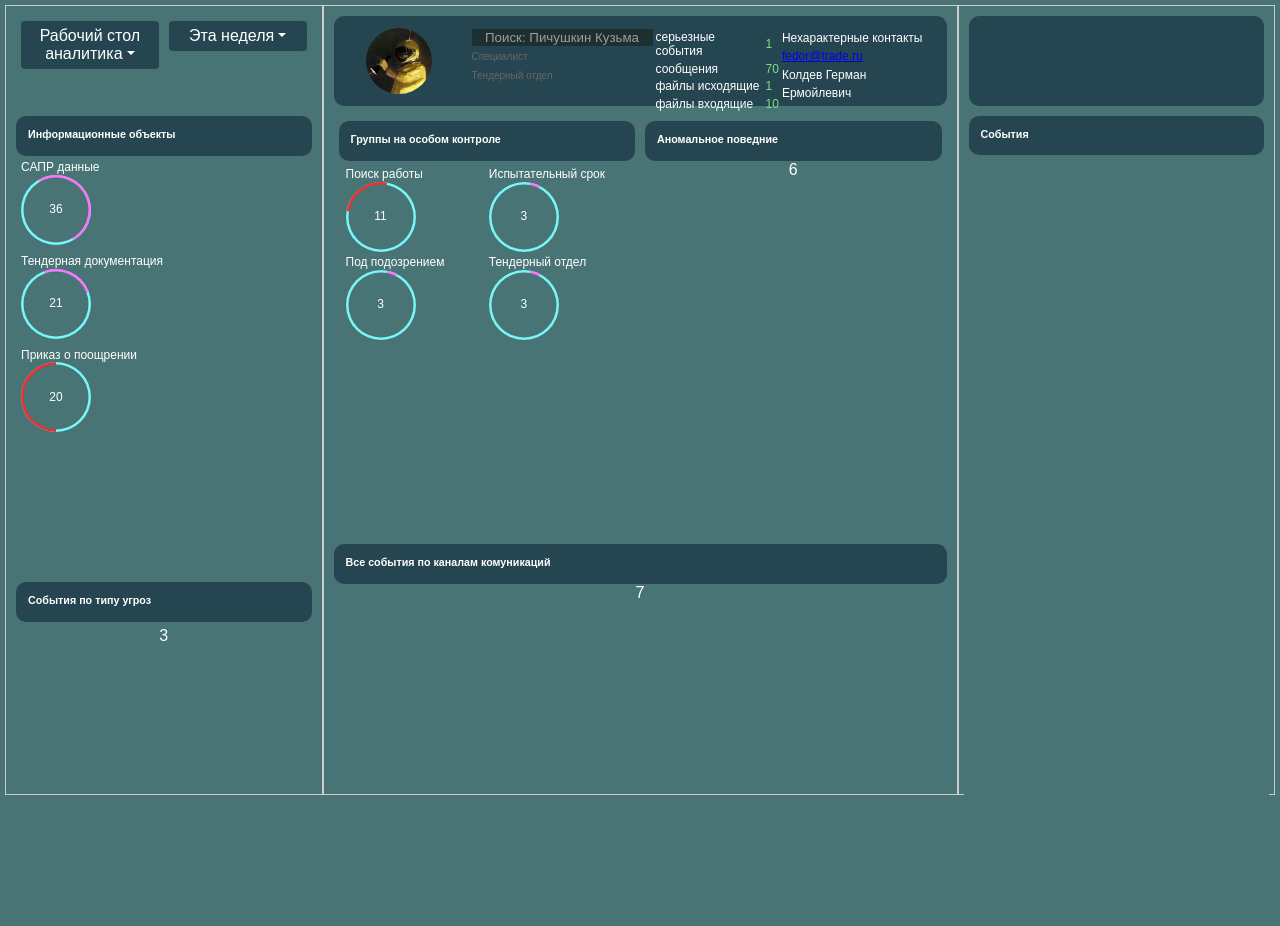
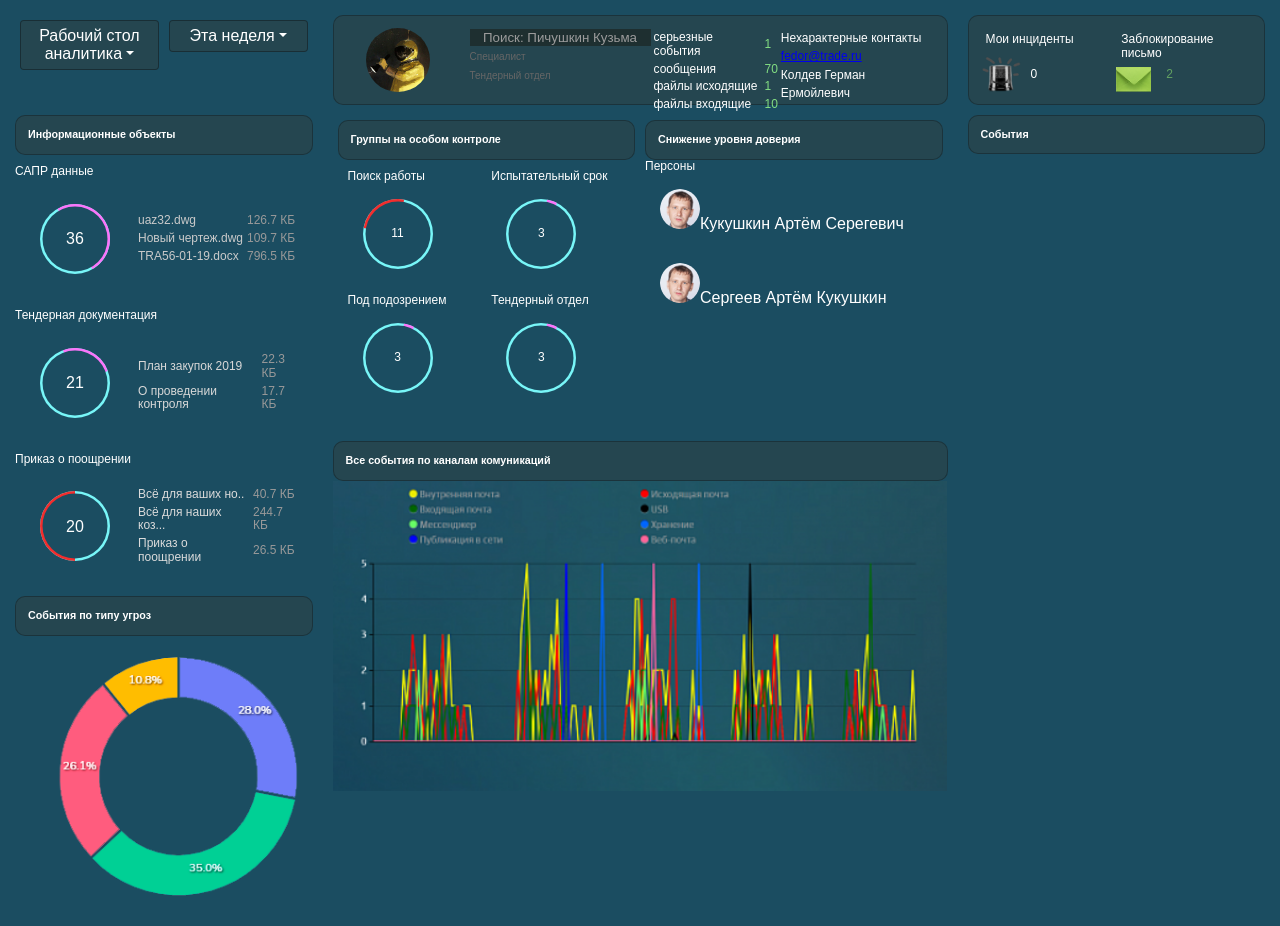
Before and after one commit to s1cret/secretrepository, a plain HTML site: page index.html in a window 1280 px wide. Before the commit the page ends 889 px from the top, so only its background shows below. Drawn offline with Linux system fonts and the light colour scheme.

Commit message:
график и донаты

```diff
--- a/css/style.css
+++ b/css/style.css
@@ -5,7 +5,7 @@
 body{
     font-family: Arial, Helvetica, sans-serif;
     line-height: 1.15;
-    background-color: rgb(73, 116, 117);
+    background-color: rgb(27, 77, 97);
     color: rgb(255, 255, 255);
     display: flex;
     flex-grow: 1;
@@ -60,9 +60,9 @@ body, html{
     flex-grow: 1;
     height: 100vh;
 }
-.block{
+/*.block{
     border:1px #ccc solid;
-}
+}*/
 .box{
     text-align: center;
 }
@@ -73,6 +73,7 @@ body, html{
     border-radius: 10px;
     width: 100%;
     height: 40px;
+    border: 1px solid rgba(0, 0, 0, 0.267);
 }
 .bd-collaut{
     padding: 1.25rem;
@@ -99,6 +100,7 @@ input{
     border: none;
     text-align: center;
     color: rgb(245, 245, 245);
+
 }
 table{
     font-size: 12px;
@@ -112,10 +114,34 @@ table{
     color: rgb(155, 155, 155);
 
 }
-
-.item1 {background-color: rgb(73, 116, 117); flex-shrink: 0; height: 100px;}
-.item2 {background-color: rgb(73, 116, 117) !important; }
-.item3 {background-color: rgb(73, 116, 117) !important; }
+.text-head{
+    font-size: 12px;
+    text-align: left;
+}
+.text-item-g td:last-child{
+    color:rgb(153, 153, 153);
+}
+.fon-seren{
+    background-image:url(/img/seren.png);
+    background-size: 40px;
+}
+.fon-message{
+    background-image:url(/img/message.png);
+    background-size: 35px;
+}
+.fon-seren, .fon-message{
+    background-position: bottom left;
+    background-repeat: no-repeat;
+    position: relative;
+}
+.counter{
+    position: absolute;
+    bottom: 10px;
+    left: 50px;
+}
+.item1 {background-color: rgb(27, 77, 97); flex-shrink: 0; height: 100px;}
+.item2 {background-color: rgb(27, 77, 97) !important; }
+.item3 {background-color: rgb(27, 77, 97) !important; }
 
 .btn{
     display: inline-block;
@@ -182,6 +208,7 @@ table{
     font-size: 16px;
     border: none;
     cursor: pointer;
+    border: 1px solid rgba(0, 0, 0, 0.336);
   }
   /* Dropdown button on hover & focus */
   .dropdown-toggle:hover, .dropdown-toggle:focus {
@@ -228,12 +255,13 @@ table{
     height: 70px;
     border-radius: 50%;
     background: rgb(120, 246, 248);
+    margin: 15px;
   }
   .graph-mask {
     position: absolute;
     width: 65px;
     height: 65px;
-    background: rgb(73, 116, 117) center center no-repeat;
+    background: rgb(27, 77, 97) center center no-repeat;
     border-radius: 50%;
     top: 50%;
     left: 50%;
@@ -280,3 +308,48 @@ table{
     background: rgb(250, 117, 250);
     transform: rotate(100deg);
 }
+.slice-block{
+    position: absolute;
+    width: 200px;
+    height: 200px;
+    border-radius: 50%;
+}
+.graph-big .slice-big-1 {
+    clip: rect(0px, 35px, 70px, 0px);
+    background: rgb(105, 212, 231);
+}
+.graph-big .slice-big-2 {
+    clip: rect(0px, 35px, 70px, 0px);
+    background: rgb(250, 117, 250);
+}
+.graph-big .slice-big-3 {
+    clip: rect(0px, 35px, 70px, 0px);
+    background: rgb(199, 50, 50);
+}
+.graph-big {
+    position: relative;
+    width: 200px;
+    height: 200px;
+    border-radius: 50%;
+    background: rgb(120, 246, 248);
+    margin: 15px;
+}
+.graph-mask-big{
+    position: absolute;
+    width: 120px;
+    height: 120px;
+    background: rgb(27, 77, 97) center center no-repeat;
+    border-radius: 50%;
+    top: 50%;
+    left: 50%;
+    z-index: 1000;
+    transform: translate3d(-50%, -50%, 0);
+    display: flex;
+    align-items: center;
+    justify-content: center;
+}
+.graph-big .slice-big{
+    clip: rect(25px, 35px, 35px, 0px);
+    background: rgb(223, 231, 104);
+    transform: rotate(50deg);
+}
--- a/index.html
+++ b/index.html
@@ -34,22 +34,75 @@
                     <div class="box-head">
                         <h6>Информационные объекты</h6>
                     </div>
-                    <div style="font-size: 12px; text-align: left;">САПР данные
+                    <span class="text-head" style="display: block; padding-top: 10px;">САПР данные</span>
+                    <div class="flex-row">
+                        <div>
                             <div class="graph">
                                 <div class="graph-mask">36</div>
                                 <div class="slice slice-mask"></div>
                             </div>
                         </div>
-                    <div style="font-size: 12px; text-align: left;">Тендерная документация
+                            <div style="align-items: center; display:flex">
+                                <table class="text-head text-item-g" style="color: rgb(202, 202, 202);">
+                                    <tr>
+                                        <td>uaz32.dwg</td>
+                                        <td>126.7 КБ</td>
+                                    </tr>
+                                    <tr>
+                                        <td>Новый чертеж.dwg</td>
+                                        <td>109.7 КБ</td>
+                                    </tr>
+                                    <tr>
+                                        <td>TRA56-01-19.docx</td>
+                                        <td>796.5 КБ</td>
+                                    </tr>
+                                </table>
+                            </div>
+                    </div>
+                    <span class="text-head" style="display: block; padding-top: 10px;">Тендерная документация</span>
+                    <div class="flex-row">
+                        <div>
                             <div class="graph graph-2">
                                 <div class="graph-mask">21</div>
                                 <div class="slice slice-mask"></div>
                             </div>
                         </div>
-                    <div style="font-size: 12px; text-align: left;">Приказ о поощрении
+                        <div style="align-items: center; display:flex">
+                            <table class="text-head text-item-g" style="color: rgb(216, 216, 216);">
+                                <tr>
+                                    <td>План закупок 2019</td>
+                                    <td>22.3 КБ</td>
+                                </tr>
+                                <tr>
+                                    <td>О проведении контроля</td>
+                                    <td>17.7 КБ</td>
+                                </tr>
+                            </table>
+                        </div>
+                    </div>
+                    <span class="text-head" style="display: block; padding-top: 10px;">Приказ о поощрении</span>
+                    <div class="flex-row">
+                        <div>
                             <div class="graph graph-3">
                                 <div class="graph-mask">20</div>
                                 <div class="slice slice-mask"></div>
+                            </div>
+                        </div>
+                            <div style="align-items: center; display:flex">
+                                <table class="text-head text-item-g" style="color: rgb(219, 219, 219);">
+                                    <tr>
+                                        <td>Всё для ваших но..</td>
+                                        <td>40.7 КБ</td>
+                                    </tr>
+                                    <tr>
+                                        <td>Всё для наших коз...</td>
+                                        <td>244.7 КБ</td>
+                                    </tr>
+                                    <tr>
+                                        <td>Приказ о поощрении</td>
+                                        <td>26.5 КБ</td>
+                                    </tr>
+                                </table>
                             </div>
                         </div>
                     </div>
@@ -58,7 +111,7 @@
                         <h6>События по типу угроз</h6>
                     </div>
                     <div>
-                        3
+                        <img src="/img/donot.png" alt="" style="height: 270px;">
                     </div>
                 </div>
             </div>
@@ -94,7 +147,7 @@
                             </table>
                         </div>
                         <div class="flex-grow">
-                            <span style="font-size: 12px;">Нехарактерные контакты<br><a href="#">fedor@trade.ru</a><br>Колдев Герман Ермойлевич</span>
+                            <span class="text-head">Нехарактерные контакты<br><a href="#">fedor@trade.ru</a><br>Колдев Герман Ермойлевич</span>
                         </div>
                     </div>
                 </div>
@@ -104,25 +157,25 @@
                             <h6>Группы на особом контроле</h6>
                         </div>
                         <div class="flex-row" style="flex-wrap: wrap;">
-                                <div class="col-2 flex-column graph-4" style="padding: 2px; font-size: 12px; text-align: left;">Поиск работы
+                                <div class="col-2 flex-column graph-4 text-head">Поиск работы
                                         <div class="graph graph-2">
                                             <div class="graph-mask">11</div>
                                             <div class="slice slice-mask"></div>
                                         </div>
                                     </div>
-                                    <div class="col-2 flex-column graph-5" style="padding: 2px; font-size: 12px; text-align: left;">Испытательный срок
+                                    <div class="col-2 flex-column graph-5 text-head" >Испытательный срок
                                         <div class="graph graph-2">
                                             <div class="graph-mask">3</div>
                                             <div class="slice slice-mask"></div>
                                         </div>
                                     </div>
-                                    <div class="col-2 flex-column graph-5" style="padding: 2px; font-size: 12px; text-align: left;">Под подозрением
+                                    <div class="col-2 flex-column graph-5 text-head">Под подозрением
                                         <div class="graph graph-2">
                                             <div class="graph-mask">3</div>
                                             <div class="slice slice-mask"></div>
                                         </div>
                                     </div>
-                                    <div class="col-2 flex-column graph-5" style="padding: 2px; font-size: 12px; text-align: left;">Тендерный отдел
+                                    <div class="col-2 flex-column graph-5 text-head">Тендерный отдел
                                         <div class="graph graph-2">
                                             <div class="graph-mask">3</div>
                                             <div class="slice slice-mask"></div>
@@ -132,21 +185,29 @@
                     </div>
                     <div class="box item2 col flex-column">
                         <div class="box-head">
-                            <h6>Аномальное поведние</h6>
+                            <h6>Снижение уровня доверия</h6>
                         </div>
-                        <span>6</span>
+                        <span class="text-head">Персоны</span>
+                        <div style="text-align: left; margin: 10px;"><img src="/img/foto.png" alt="" class="img-circle" style="max-height: 40px;">Кукушкин Артём Серегевич</div>
+                        <div style="text-align: left; margin: 10px;"><img src="/img/foto.png" alt="" class="img-circle" style="max-height: 40px;">Сергеев Артём Кукушкин</div>
                     </div>
                 </div>
                 <div class="box item3 flex-grow">
                     <div class="box-head">
                         <h6>Все события по каналам комуникаций</h6>
                     </div>
-                    <span>7</span>
+                    <img src="/img/graf.PNG" alt="" style="height: 90%;">
                 </div>
             </div>
             <div class="block flex-column col-1">
                 <div class="box item1">
-                    <div class="box-head" style="height: 100%;">
+                    <div class="box-head flex-row" style="height: 100%;">
+                        <div class="col-2 text-head fon-seren">Мои инциденты
+                            <span class="counter">0</span>
+                        </div>
+                        <div class="col-2 text-head fon-message">Заблокирование письмо
+                                <span class="counter" style="color: rgb(98, 161, 98);" >2</span>
+                        </div>
                     </div>
                 </div>
                 <div class="box item2 flex-column flex-grow" style="height: 100%">
```
Also changed, not shown: img/donot.png (added), img/graf.PNG (added), img/message.png (added), img/seren.png (added). Lines whose indentation alone changed are shown as unchanged.
